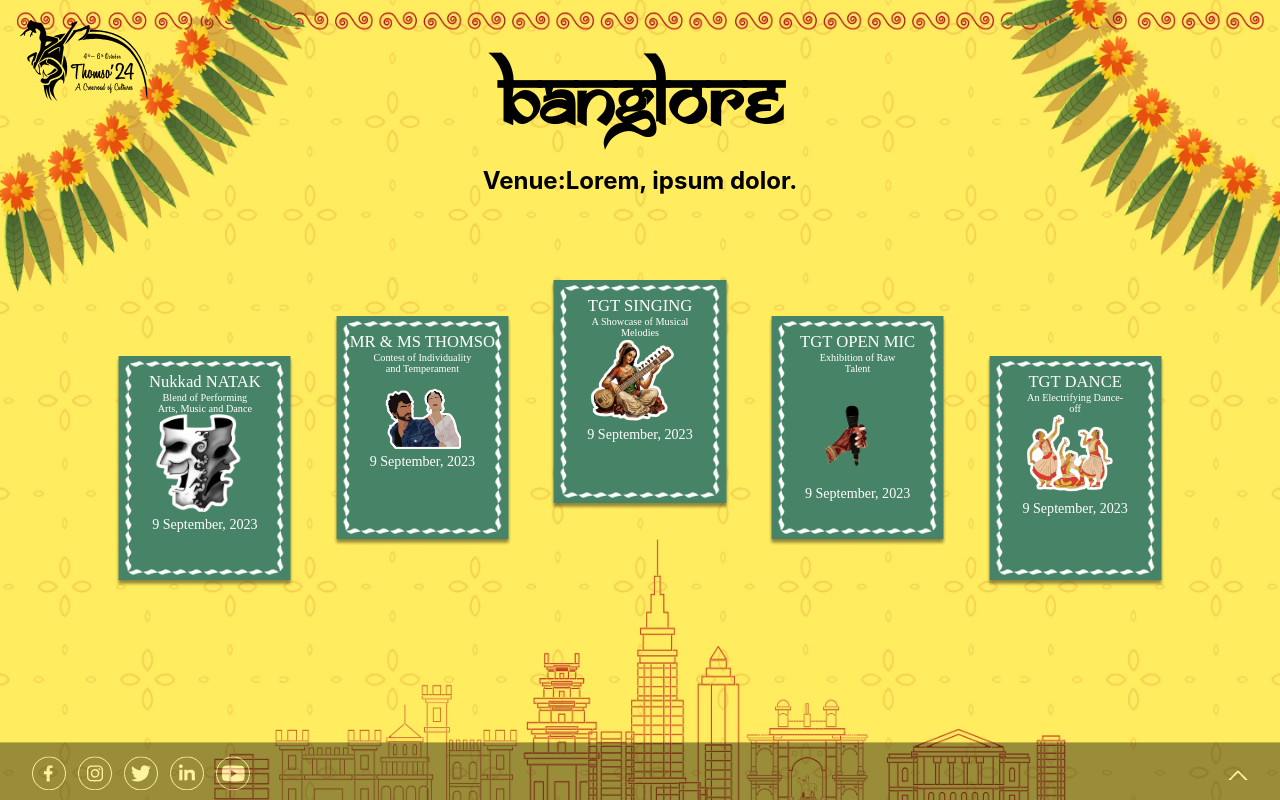
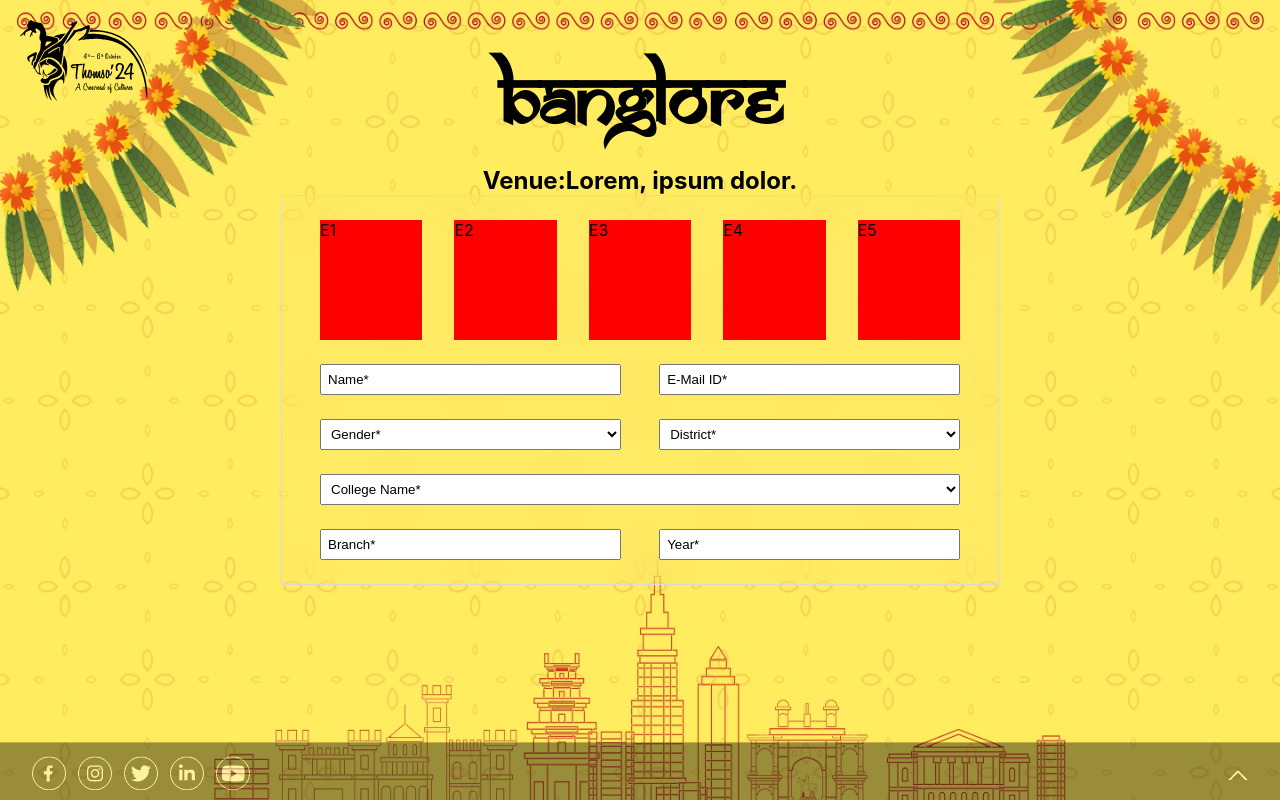
Before and after one commit to DearRaj9922/Zonals-24, a React (Create React App) app: page /banglore in a window 1280 px wide. Built offline with nearby package versions, Linux system fonts and the light colour scheme; the HTML template or start-up script is replaced by a standard one; a web font is replaced by a local one.

Commit message:
Add Registration Form Component

```diff
--- /dev/null
+++ b/src/components/RegisterForm/registerform.css
@@ -0,0 +1,52 @@
+.reg-wrapper {
+    display: flex;
+    flex-direction: column;
+    gap: 3vh;
+    position: relative;
+    padding: 3vh 3vw;
+    border: #D9D9D9 1px solid;
+    width: 50vw;
+    margin: 0 auto;
+    background-color: rgba(217, 217, 217, 0.03);
+    backdrop-filter: blur(20px);
+}
+
+.reg-events {
+    display: flex;
+    gap: 2vw;
+    justify-content: space-between;
+}
+
+.reg-event {
+    width: 8vw;
+    height: 15vh;
+    background: red;
+}
+
+.reg-form {
+    display: grid;
+    grid-template-columns: repeat(2, 1fr);
+    grid-template-rows: repeat(4, 1fr);
+    grid-column-gap: 3vw;
+    grid-row-gap: 3vh;
+}
+
+.form-input {
+    padding: 6px;
+}
+
+.form-input::placeholder {
+    color: black;
+}
+
+/* select.form-input option[disabled][selected][hidden] {
+    color: gray;
+} */
+
+.input1 { grid-area: 1 / 1 / 2 / 2; }
+.input2 { grid-area: 1 / 2 / 2 / 3; }
+.input3 { grid-area: 2 / 1 / 3 / 2; }
+.input4 { grid-area: 2 / 2 / 3 / 3; }
+.input5 { grid-area: 3 / 1 / 4 / 3; }
+.input6 { grid-area: 4 / 1 / 5 / 2; }
+.input7 { grid-area: 4 / 2 / 5 / 3; }
--- /dev/null
+++ b/src/components/RegisterForm/registerform.js
@@ -0,0 +1,42 @@
+import React from 'react';
+import './registerform.css';
+
+const RegisterForm = () => {
+    return (
+        <div className='reg-wrapper'>
+            <div className="reg-events">
+                <div className="reg-event">E1</div>
+                <div className="reg-event">E2</div>
+                <div className="reg-event">E3</div>
+                <div className="reg-event">E4</div>
+                <div className="reg-event">E5</div>
+            </div>
+            <div className="reg-form">
+                <input type="text" className="form-input input1" placeholder='Name*' />
+                <input type="text" className="form-input input2" placeholder='E-Mail ID*' />
+                <select className="form-input input3">
+                    <option value="" disabled selected hidden>Gender*</option>
+                    <option value="male">Male</option>
+                    <option value="female">Female</option>
+                    <option value="other">Other</option>
+                </select>
+                <select className="form-input input4">
+                    <option value="" disabled selected hidden>District*</option>
+                    <option value="district1">District 1</option>
+                    <option value="district2">District 2</option>
+                    <option value="district3">District 3</option>
+                </select>
+                <select className="form-input input5">
+                    <option value="" disabled selected hidden>College Name*</option>
+                    <option value="college1">College 1</option>
+                    <option value="college2">College 2</option>
+                    <option value="college3">College 3</option>
+                </select>
+                <input type="text" className="form-input input6" placeholder='Branch*' />
+                <input type="text" className="form-input input7" placeholder='Year*' />
+            </div>
+        </div>
+    );
+}
+
+export default RegisterForm;
--- a/src/components/pages/banglore/banglore.js
+++ b/src/components/pages/banglore/banglore.js
@@ -15,6 +15,7 @@ import image3 from "../../../assets/tgt-singing.webp";
 import image4 from "../../../assets/open-mic.webp";
 import image5 from "../../../assets/tgt-dance.webp";
 import Footer from "../../../components/Footer/Footer.js";
+import RegisterForm from '../../RegisterForm/registerform.js';
 
 export default function Banglore() {
   const navigate=useNavigate();
@@ -76,7 +77,7 @@ export default function Banglore() {
         <h1 className='bang-title'>Banglore</h1>
         <h3 className='venue-bang'>Venue:Lorem, ipsum dolor.</h3>
       </div>
-      <div className="cards-bang">
+      {/* <div className="cards-bang">
           {details.map((el) => {
             var style1 = { marginTop: "0px" };
             if (el.number === 1 || el.number === 5) {
@@ -111,7 +112,8 @@ export default function Banglore() {
               </div>
             );
           })}
-        </div>
+        </div> */}
+      <RegisterForm />
 
       <Footer/>
     </div>
```
Also changed, not shown: 1 other file (tests, documents, lock files or other folders).
